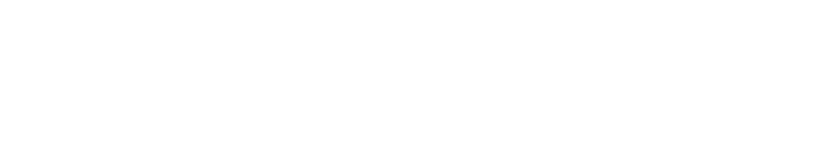
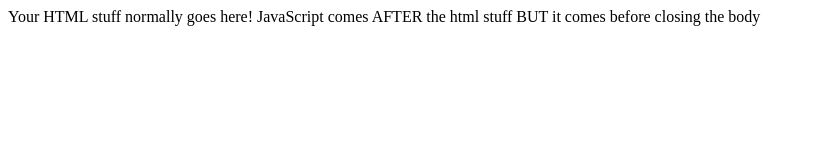
Before and after one commit to Tena726/fantastic-work-folder, a plain HTML site: page index.html in a window 1280 px wide. Shown: the whole page, without its empty margins (0-814 px from the left). Drawn offline with Linux system fonts and the light colour scheme.

Commit message:
practice github skills part 2
added text to index.html file

```diff
--- a/index.html
+++ b/index.html
@@ -10,12 +10,12 @@
 
 	<body>
 
-		<!-- Your HTML stuff normally goes here! -->
+		Your HTML stuff normally goes here!
 
-		<!--
+
 			JavaScript comes AFTER the html stuff
 			BUT it comes before closing the body
-		-->
+
 		<script src="main.js" type="text/javascript"></script>
 
 	</body>
```
